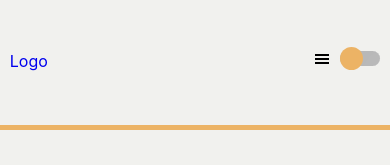
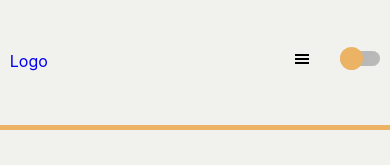
Before and after one commit to AriAgress/AriA_Portfolio, a React (Create React App) app: page / in a window 390 px wide. Shown: the top 165 px of the page. Built offline with nearby package versions, Linux system fonts and the light colour scheme.

Commit message:
Add(NavHamburger) shifter icon around to align with nav

```diff
--- a/src/Components/Nav/NavHamburger/NavHamburger.js
+++ b/src/Components/Nav/NavHamburger/NavHamburger.js
@@ -12,6 +12,7 @@ import ToggleSwitch from "../ToggleSwitch/ToggleSwitch";
 // stylesheet
 import {
   NavHamburgerMode,
+  HamburgerIcon,
   HamburgerMenu,
   HamburgerContainer,
   Links,
@@ -21,7 +22,9 @@ const NavHamburger = () => {
   const [isOpen, setOpen] = useState(false);
   return (
     <NavHamburgerMode>
-      <GiHamburgerMenu isOpen={isOpen} onClick={() => setOpen(!isOpen)} />
+      <HamburgerIcon>
+        <GiHamburgerMenu isOpen={isOpen} onClick={() => setOpen(!isOpen)} />
+      </HamburgerIcon>
       {isOpen && (
         <HamburgerMenu>
           <HamburgerContainer>
--- a/src/Components/Nav/NavHamburger/NavHamburger.styles.js
+++ b/src/Components/Nav/NavHamburger/NavHamburger.styles.js
@@ -17,6 +17,10 @@ export const NavHamburgerMode = styled.div`
   @media (min-width: 100px) and (max-width: 480px) {
     display: flex;
   }
+`;
+
+export const HamburgerIcon = styled.div`
+  margin-right: 20px;
 `;
 
 export const HamburgerMenu = styled.div`
```
